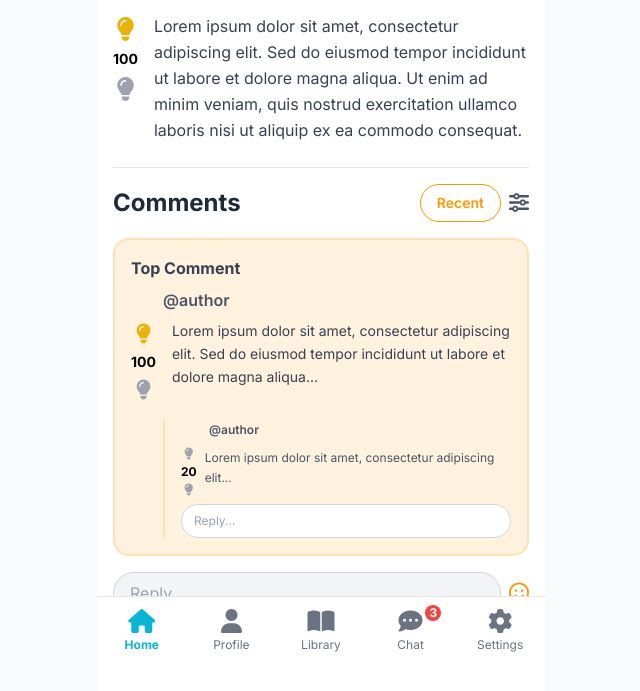
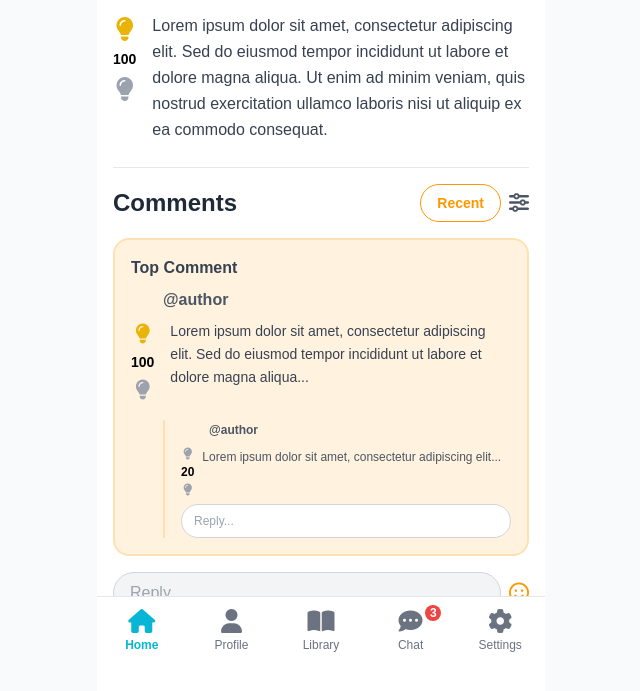
Before and after one commit to 115km/qbsms, a plain HTML site: page post.html in a window 1280 px wide. Shown: the part 139-830 px from the top of the page, without its empty margins (319-959 px from the left). Drawn offline with nearby package versions, Linux system fonts and the light colour scheme.

Commit message:
Update post.html

```diff
--- a/post.html
+++ b/post.html
@@ -9,7 +9,7 @@
     <link rel="stylesheet" href="https://cdnjs.cloudflare.com/ajax/libs/font-awesome/6.4.0/css/all.min.css">
     <style>
         body {
-            font-family: 'Inter', sans-serif;
+            font-family: 'Poppins', sans-serif;
         }
         /* Custom styles for the orange theme */
         .theme-orange {
@@ -129,7 +129,7 @@
         <!-- Bottom Navigation -->
         <nav class="bg-white sticky bottom-0 z-10 border-t">
             <div class="flex justify-around py-2">
-                <a href="home.html" class="flex flex-col items-center text-cyan-500 w-1/5">
+                <a href="index.html" class="flex flex-col items-center text-cyan-500 w-1/5">
                     <i class="fas fa-home text-2xl"></i>
                     <span class="text-xs font-bold">Home</span>
                 </a>
```
